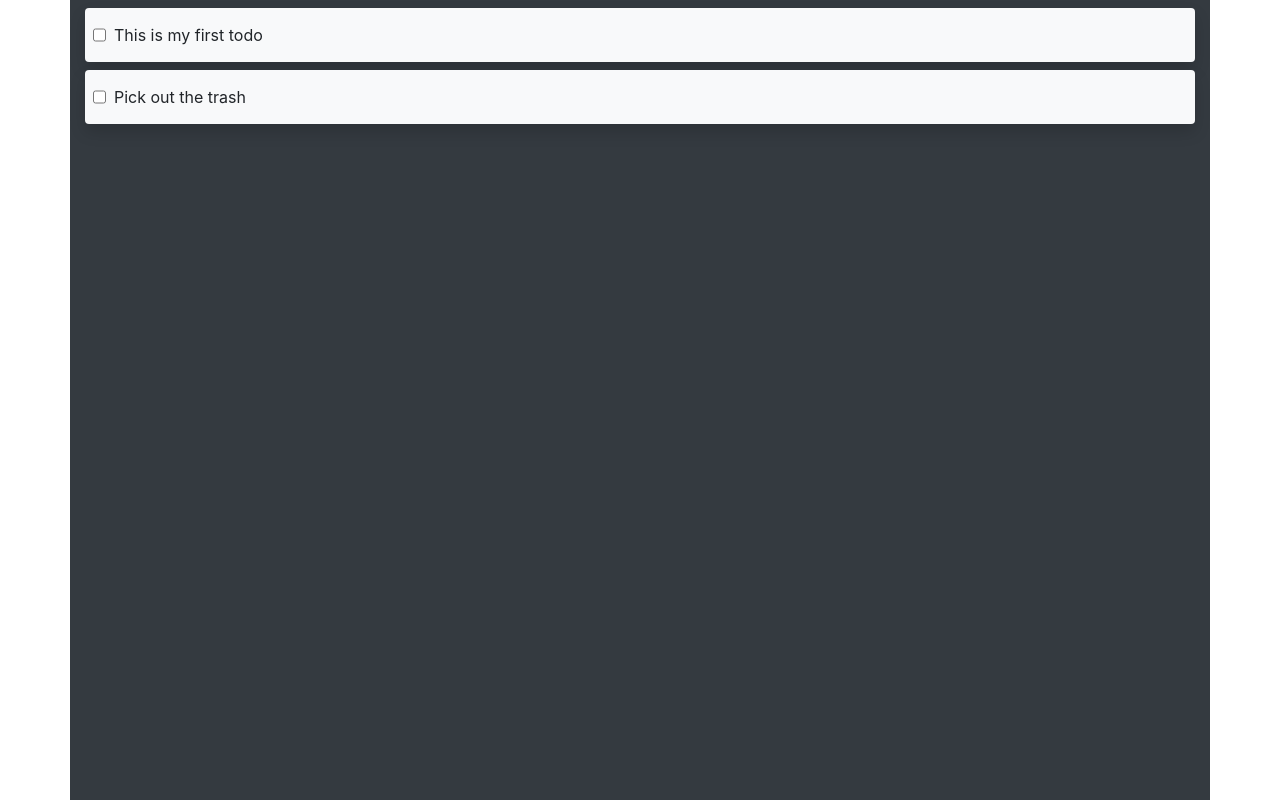
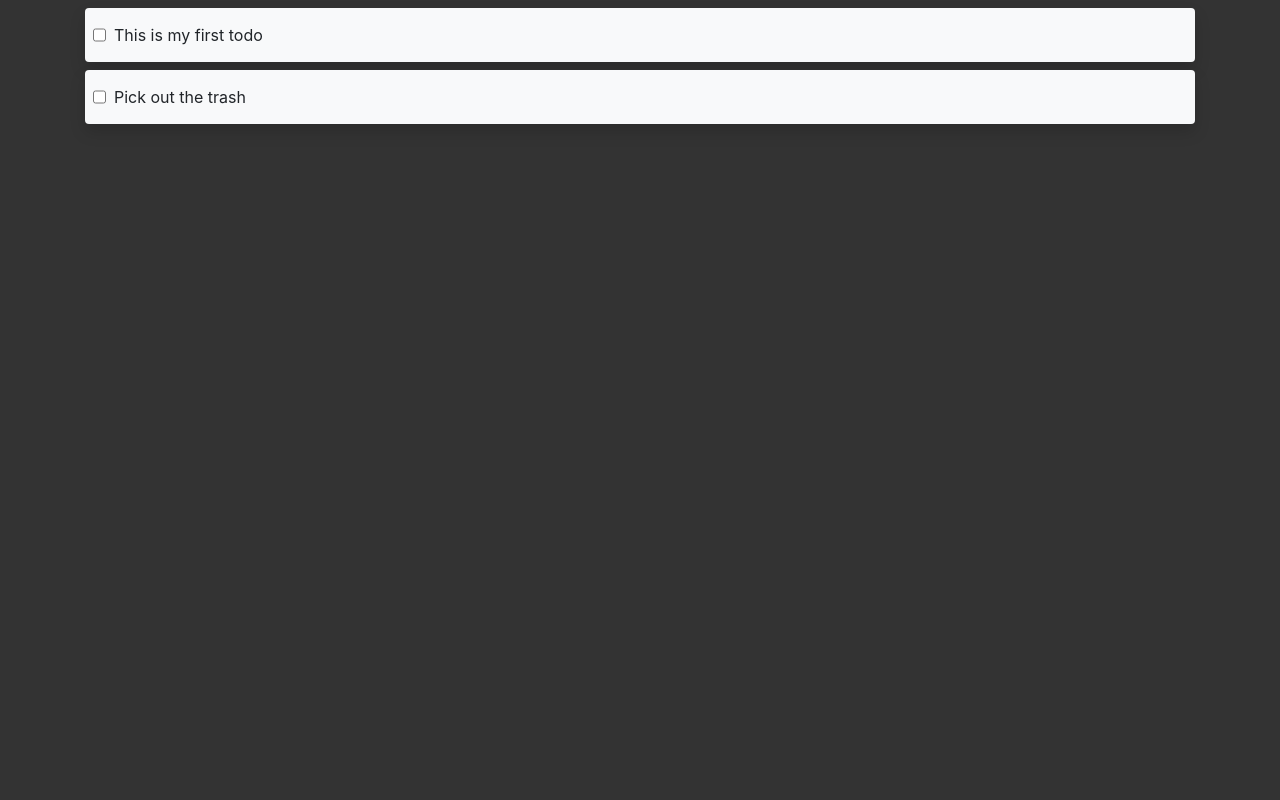
Before and after one commit to magnuslundin/SimpleTodo, a Vue app: page / in a window 1280 px wide. Built offline with nearby package versions, Linux system fonts and the light colour scheme.

Commit message:
Change background color

```diff
--- a/src/App.vue
+++ b/src/App.vue
@@ -1,5 +1,5 @@
 <template>
-  <div id="app" class="container w-100 h-100 bg-dark">
+  <div id="app" class="container w-100 h-100">
     <todo v-if="initalized" class="no-gutters" />
     <welcome v-if="!initalized" />
   </div>
@@ -28,8 +28,7 @@ export default {
     width: 100%;
     height: 100%;
   }
-  body {
+  html body {
     background-color: #333;
-    color: #fff;
   }
 </style>
```
